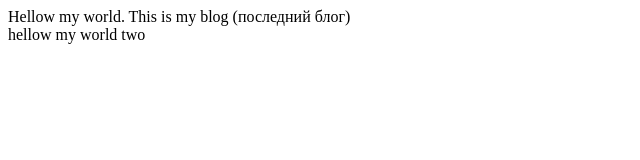
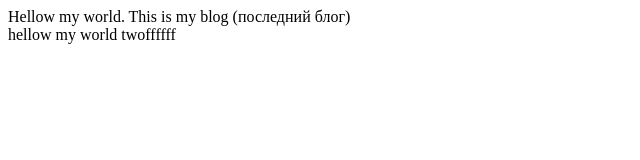
Before and after one commit to VsDevJs/testProject, a plain HTML site: page index.html in a window 1280 px wide. Shown: the full height of the page, 0-640 px from the left. Drawn offline with Linux system fonts and the light colour scheme.

Commit message:
Update inde1x.html

```diff
--- a/index.html
+++ b/index.html
@@ -9,6 +9,6 @@
   <div>
     <a>Hellow my world. This is my blog (последний блог)</a>
   </div>
-  <div>hellow my world two</div>
+  <div>hellow my world twoffffff</div>
 </body>
 </html>
```
